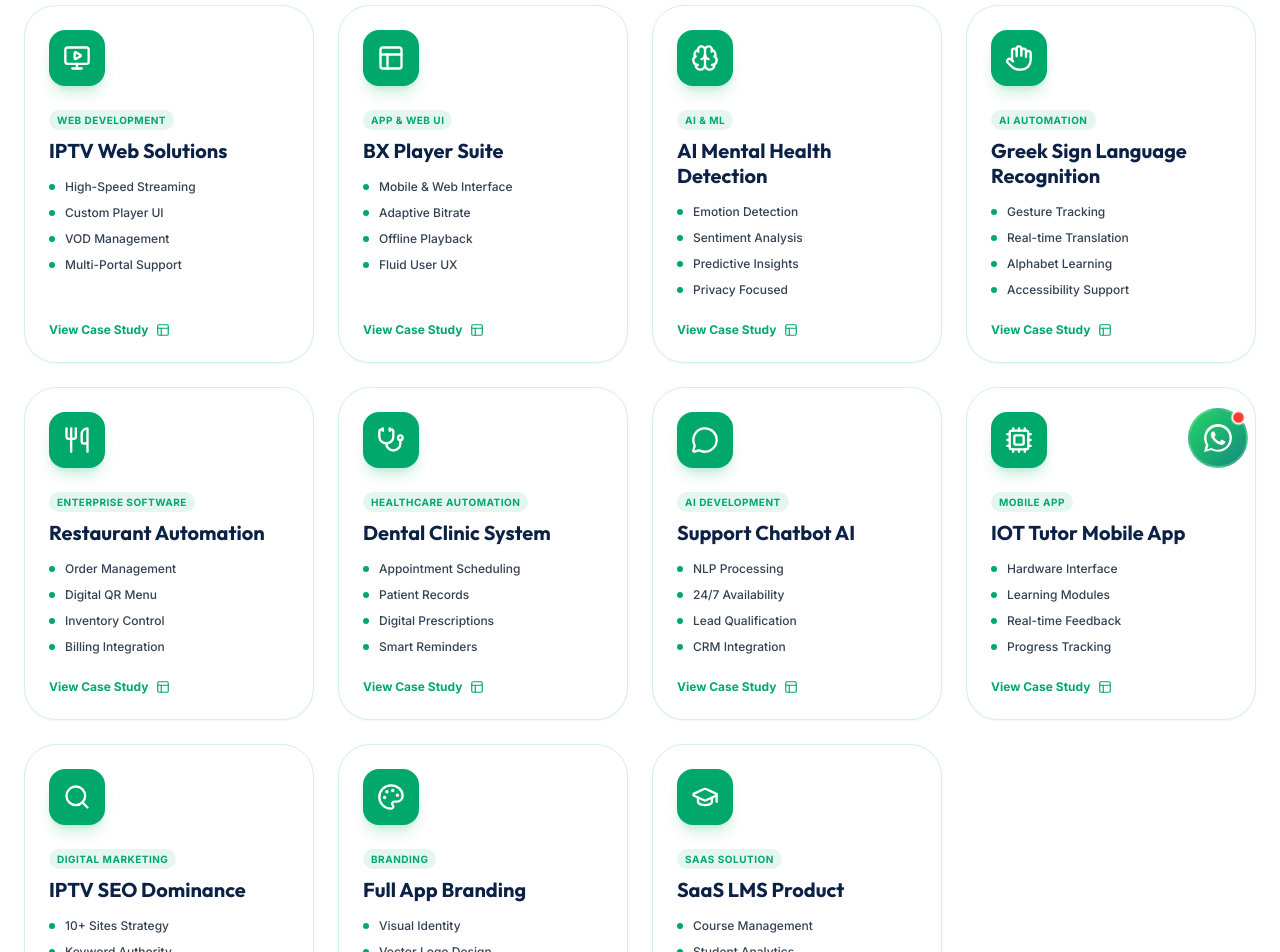
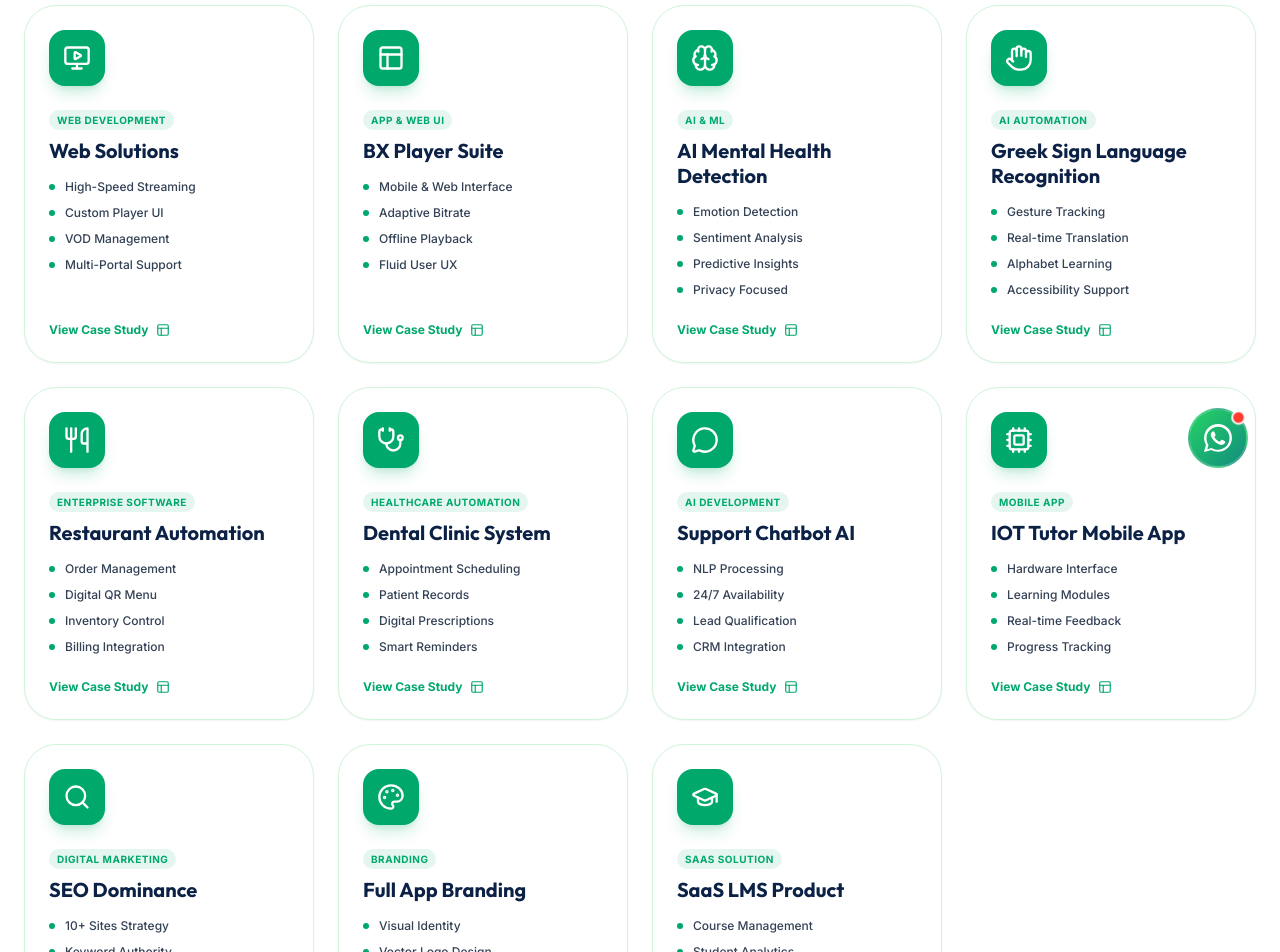
Before and after one commit to Umar-Khan1092/baridex-site, a React (Vite) app: page /portfolio in a window 1280 px wide. Shown: the part 300-1252 px from the top of the page. Built offline with nearby package versions, Linux system fonts and the light colour scheme.

Commit message:
Refactor project titles and descriptions in Portfolio
Updated project titles and problems for clarity.

```diff
--- a/src/components/Portfolio.jsx
+++ b/src/components/Portfolio.jsx
@@ -141,11 +141,11 @@ const Portfolio = () => {
 
     const projects = [
         {
-            title: "IPTV Web Solutions",
+            title: " Web Solutions",
             icon: <MonitorPlay className="text-white" size={28} />,
             points: ["High-Speed Streaming", "Custom Player UI", "VOD Management", "Multi-Portal Support"],
             category: "Web Development",
-            problem: "Existing IPTV platforms suffered from massive buffering, poor user navigation, and lack of customization for multiple portal providers.",
+            problem: "Existing  platforms suffered from massive buffering, poor user navigation, and lack of customization for multiple portal providers.",
             solution: "We built a specialized Node.js streaming engine with an optimized React frontend, reducing latency by 40% and allowing instant portal switching.",
             techStack: ["React.js", "Node.js", "Redis", "WebSockets", "DPlayer"]
         },
@@ -213,11 +213,11 @@ const Portfolio = () => {
             techStack: ["Flutter", "Dart", "Firebase", "ESP32", "MQTT"]
         },
         {
-            title: "IPTV SEO Dominance",
+            title: "SEO Dominance",
             icon: <Search className="text-white" size={28} />,
             points: ["10+ Sites Strategy", "Keyword Authority", "Backlink Network", "Organic Growth"],
             category: "Digital Marketing",
-            problem: "IPTV services operate in a highly competitive niche where organic visibility is hard to achieve without penalty.",
+            problem: "services operate in a highly competitive niche where organic visibility is hard to achieve without penalty.",
             solution: "Executed a multi-site SEO strategy focusing on long-tail technical keywords and a secure, niche-specific backlink network.",
             techStack: ["SEMRush", "Ahrefs", "Google Analytics", "Wordpress SEO"]
         },
```
